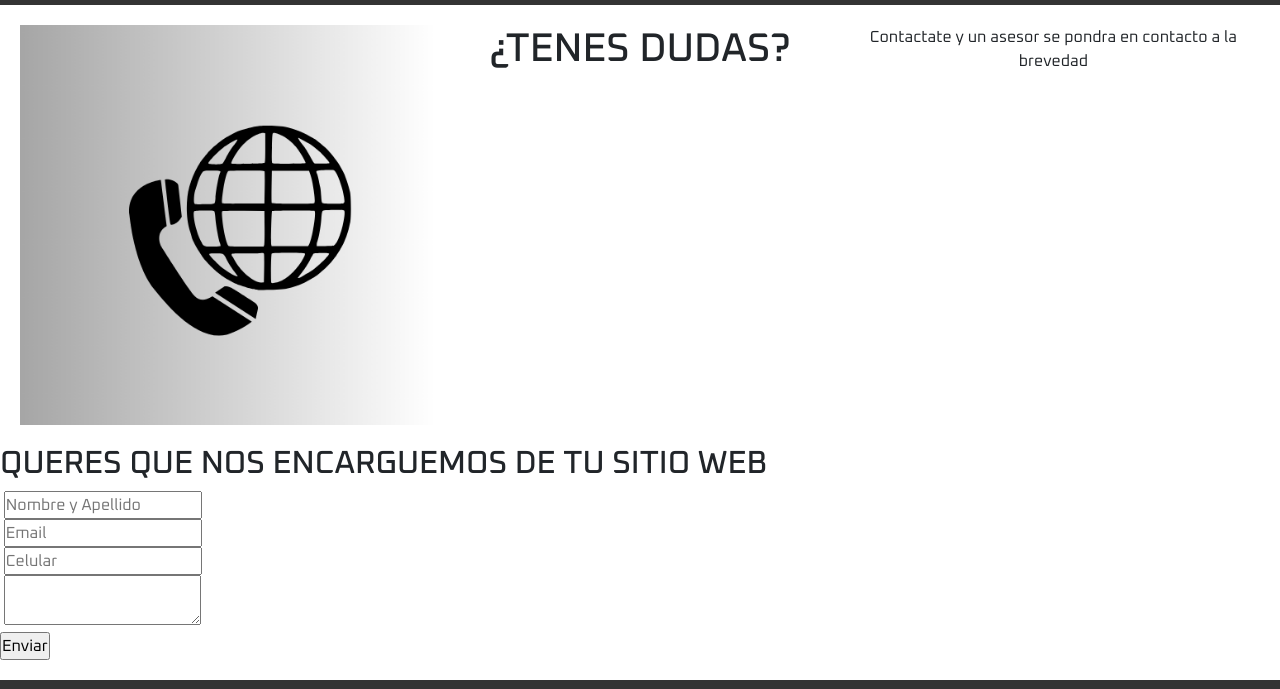
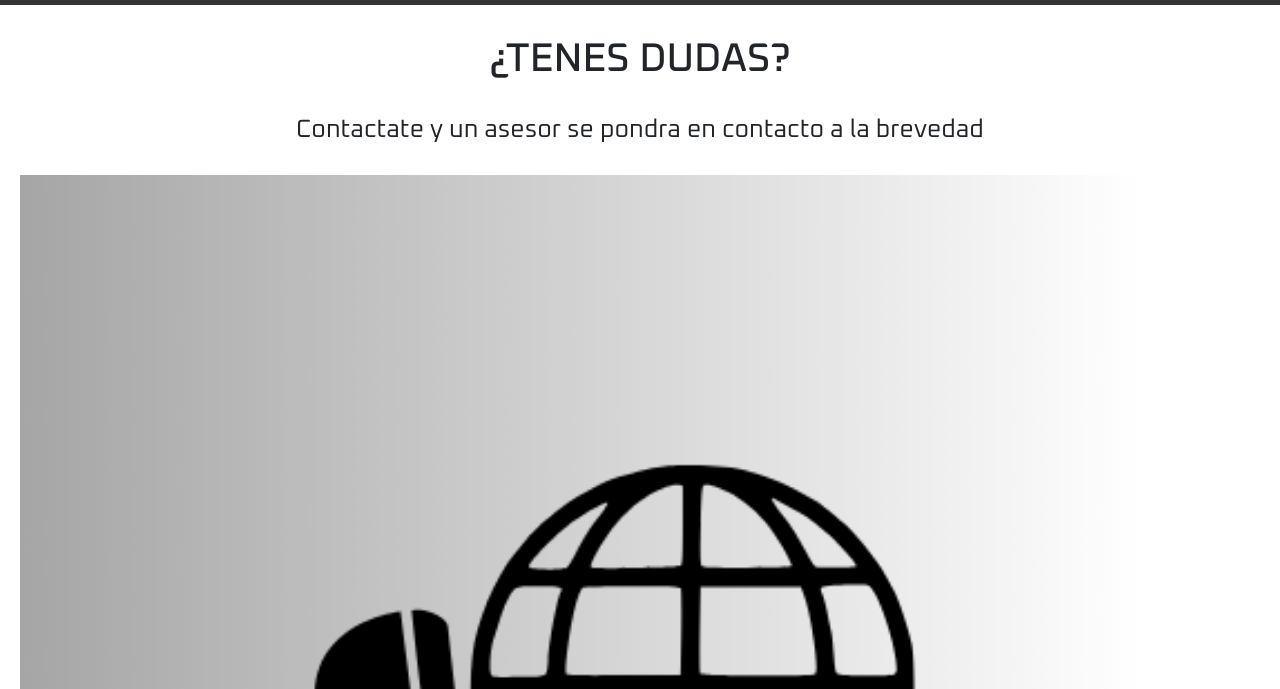
Before and after one commit to Santilorenz/portfolio, a plain HTML site: page pages/contacto.html in a window 1280 px wide. Shown: the part 111-800 px from the top of the page. Drawn offline with nearby package versions, Linux system fonts and the light colour scheme.

Commit message:
reestructuracion de pag contactos

```diff
--- a/css/style.css
+++ b/css/style.css
@@ -476,19 +476,39 @@ footer a img {
 
 .primaria{
     margin: 20px;
-    display: grid;
-    grid-template-columns: 1fr 1fr 1fr;
-    grid-auto-rows: 400px;
+    display: flex;
+    flex-direction: column;
     text-align: center;
     justify-content: center;
 }
 
+.primaria h1 {
+    padding: 10px;
+}
+
+.primaria p {
+    padding: 10px;
+    font-size: 25px;
+}
+
 .primaria img{
-    width: 100%;
-    height: 100%;
+    width: 90%;
+    height: 70%;
     object-fit: cover;
 }
 
+
+.secundaria {
+    display: flex;
+    flex-direction: column;
+    justify-content: center;
+    text-align: center;
+    margin-top: 50px;
+}
+
+.secundaria div {
+    padding: 10px;
+}
 
 /*! MEDIA QUERIES */
 
--- a/pages/contacto.html
+++ b/pages/contacto.html
@@ -30,9 +30,9 @@
 
     <main> <!-- Contenido principal -->
         <section class="primaria">
-            <img src="../img/contacto.png" alt="el mundo conectado">
             <h1> ¿TENES DUDAS? </h1>
             <p> Contactate y un asesor se pondra en contacto a la brevedad </p>
+            <img src="../img/contacto.png" alt="el mundo conectado">
         </section>
 
         <section class="secundaria">
```
